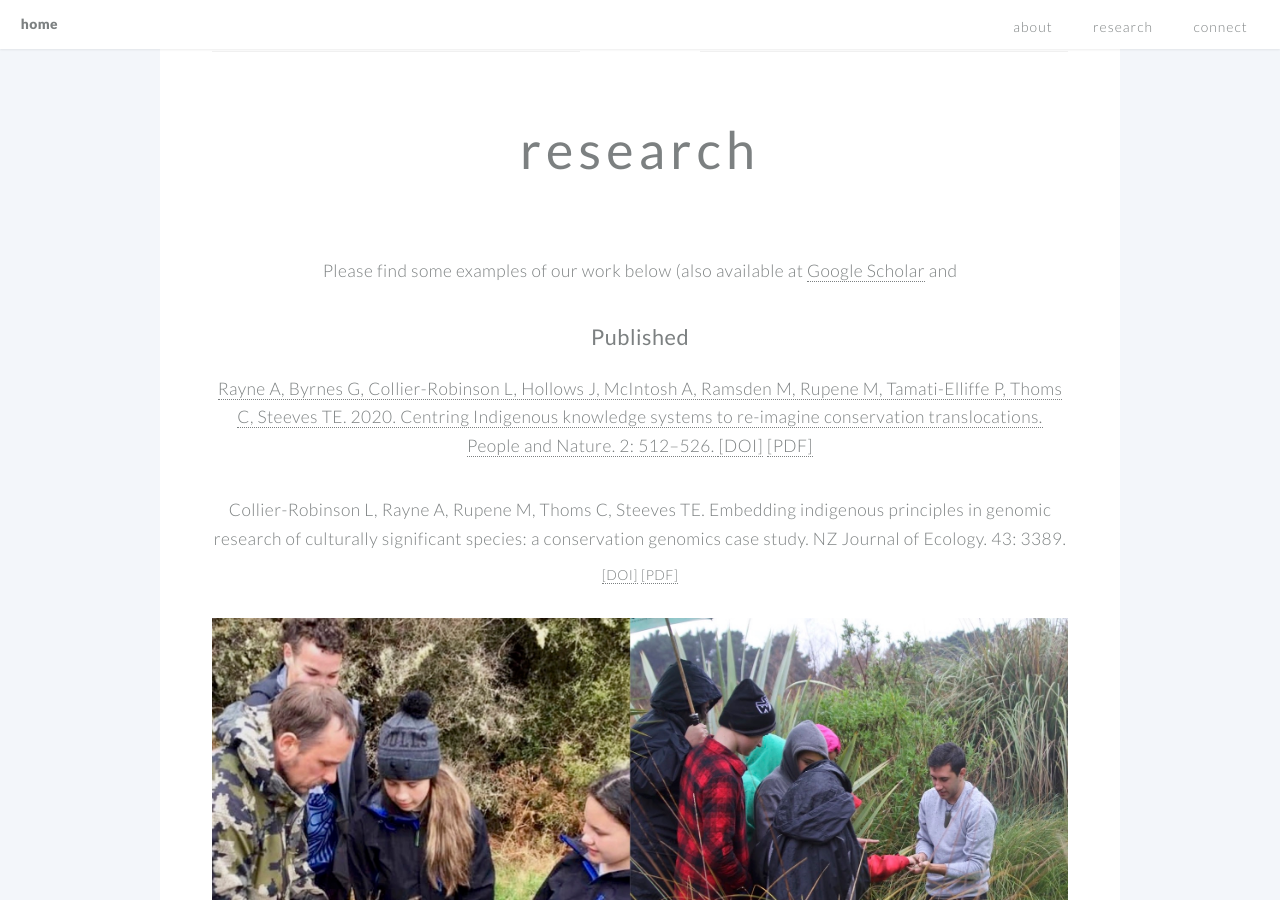
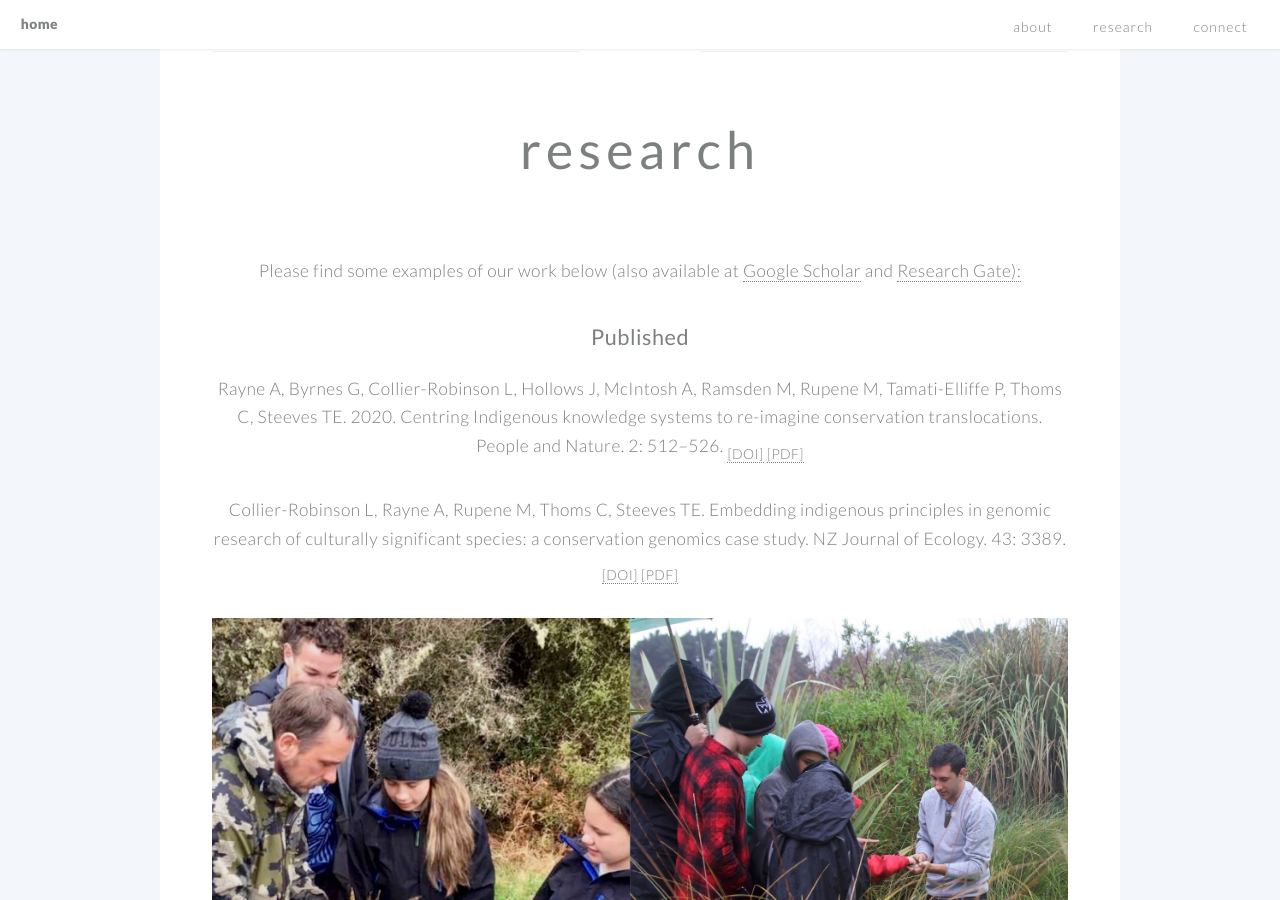
Before and after one commit to aislingrayne/aislingrayne.github.io, a Jekyll site: the page built from index.md, in a window 1280 px wide and 900 px high, scrolled down 1876 px. Built offline with Jekyll 4.4.1, drawn with Linux system fonts in a browser that asks for light colours.

Commit message:
Update index.md

```diff
--- a/index.md
+++ b/index.md
@@ -32,7 +32,7 @@
 # By declaring these variables, you can include a portfolio showcasing your work and organize your portfolio's items into a custom layout, all without adding any CSS. In addition, you must 1) create an HTML file in the_includes folder for each project with the text you'd like to display, and 2) create a YAML file in the _data folder describing the order in which each project should be shown and categorized. See `/includes/example.html` and `/_data/work.yml` for examples.
 
 portfolio: research # the heading for your portfolio and title of your YAML file
-portfolio_description: Please find some examples of our work below (also available at <a href="https://scholar.google.com/citations?user=gm7qbskAAAAJ&hl=en">Google Scholar</a> and <a href="https://www.researchgate.net/profile/Aisling-Rayne>Google Scholar):</a> # a description to be desplayed below the heading and above the content
+portfolio_description: Please find some examples of our work below (also available at <a href="https://scholar.google.com/citations?user=gm7qbskAAAAJ&hl=en">Google Scholar</a> and <a href="https://www.researchgate.net/profile/Aisling-Rayne">Research Gate):</a> # a description to be desplayed below the heading and above the content
 
 # optional CTA section --------------------------------------------------
 
```
